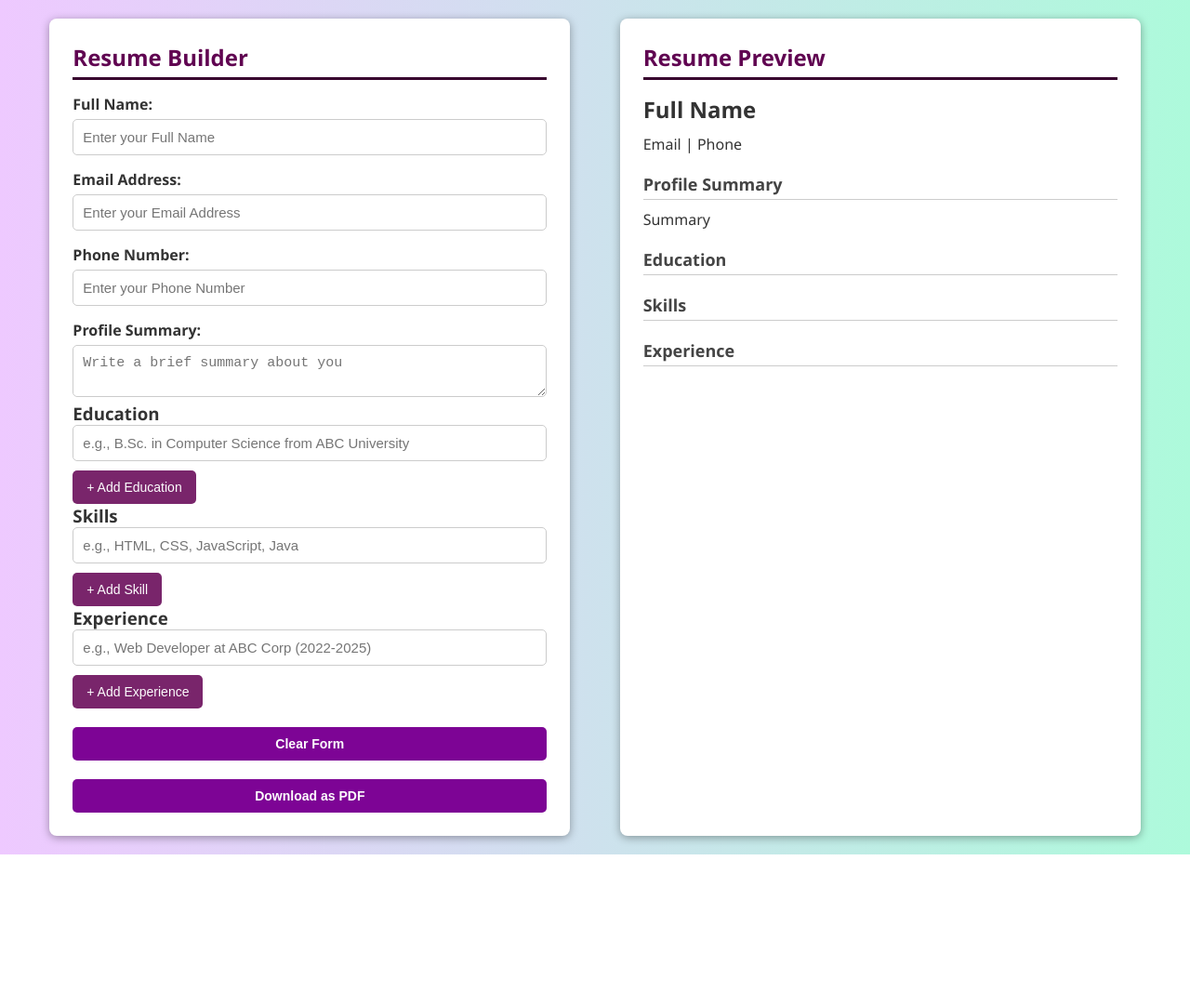
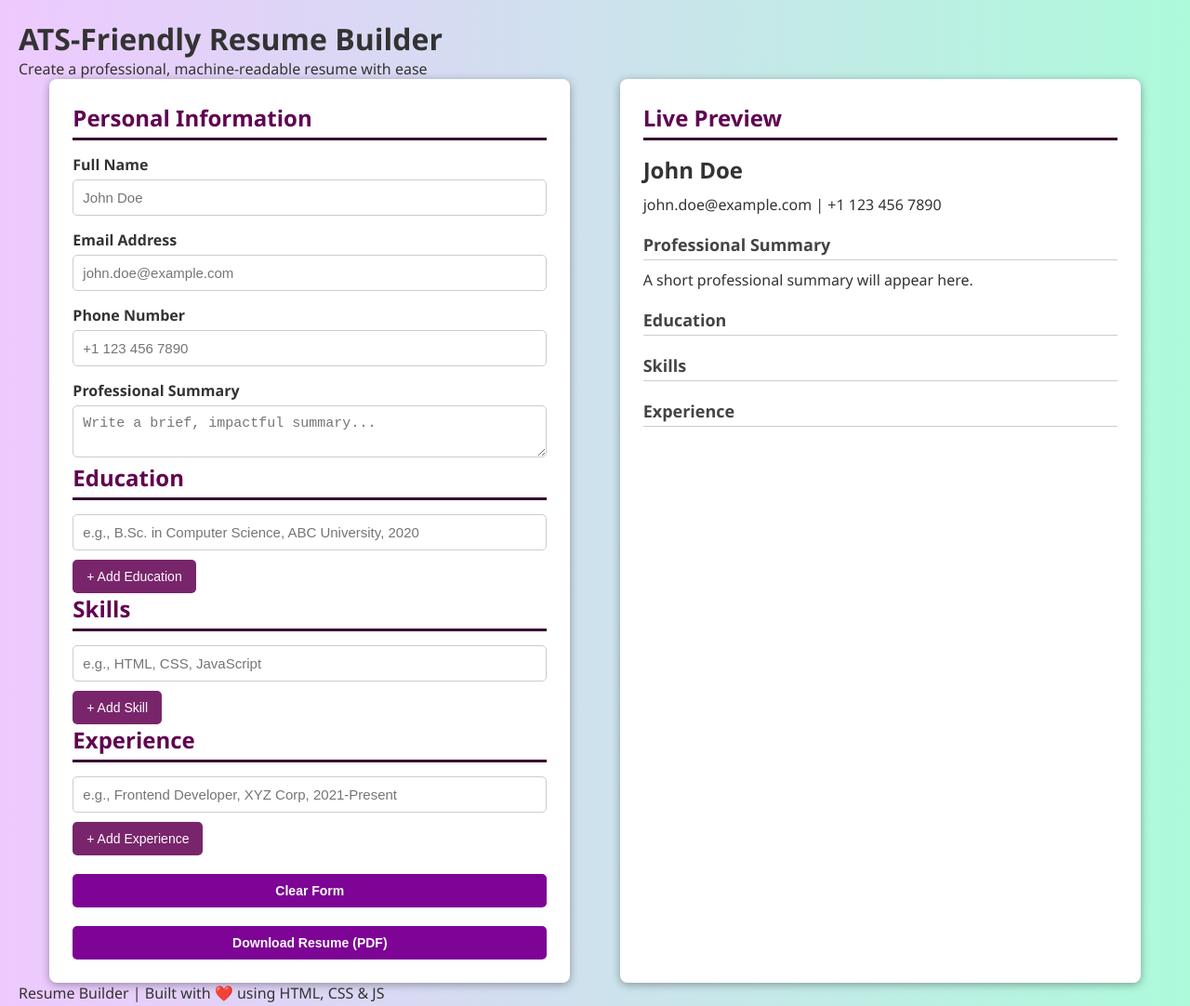
Before and after one commit to deepthi25p/resume-builder, a plain HTML site: page index.html in a window 1280 px wide. Shown: the top 1082 px of the page at 93% size. Before the commit the page ends 919 px from the top, so only its background shows below. Drawn offline with nearby package versions, Linux system fonts and the light colour scheme.

Commit message:
Revamp HTML structure for ATS-Friendly Resume Builder
Updated the layout and structure of the resume builder form, enhancing the user interface with clearer section headings and improved input fields.

```diff
--- a/index.html
+++ b/index.html
@@ -3,75 +3,93 @@
 <head>
   <meta charset="UTF-8">
   <meta name="viewport" content="width=device-width, initial-scale=1.0">
-    <title>Resume Builder</title>
+  <title>ATS-Friendly Resume Builder</title>
   <link rel="stylesheet" href="style.css">
   <script src="https://cdnjs.cloudflare.com/ajax/libs/jspdf/2.5.1/jspdf.umd.min.js"></script>
-
 </head>
 <body>
+  <header>
+    <h1>ATS-Friendly Resume Builder</h1>
+    <p>Create a professional, machine-readable resume with ease</p>
+  </header>
+
   <main class="container">
 
     <section class="form-sec">
-            <h2>Resume Builder</h2>
       <form id="resume-form">
+        <h2>Personal Information</h2>
+        <label for="name">Full Name</label>
+        <input type="text" id="name" placeholder="John Doe">
 
-                <label for="name">Full Name:</label>
-                <input type="text" id="name" placeholder="Enter your Full Name">
+        <label for="email">Email Address</label>
+        <input type="email" id="email" placeholder="john.doe@example.com">
 
-                <label for="email">Email Address:</label>
-                <input type="email" id="email" placeholder="Enter your Email Address">
+        <label for="phone">Phone Number</label>
+        <input type="tel" id="phone" placeholder="+1 123 456 7890">
 
-                <label for="phone">Phone Number:</label>
-                <input type="tel" id="phone" placeholder="Enter your Phone Number">
+        <label for="summary">Professional Summary</label>
+        <textarea id="summary" placeholder="Write a brief, impactful summary..."></textarea>
 
-                <label for="summary">Profile Summary:</label>
-                <textarea id="summary" placeholder="Write a brief summary about you"></textarea>
+        <h2>Education</h2>
+        <div id="education">
+          <input type="text" placeholder="e.g., B.Sc. in Computer Science, ABC University, 2020">
+        </div>
+        <button type="button" class="add-btn" onclick="addEducation()">+ Add Education</button>
 
-                <h3>Education</h3>
-                <div id="education">
-                    <input type="text" placeholder="e.g., B.Sc. in Computer Science from ABC University">
+        <h2>Skills</h2>
+        <div id="skill">
+          <input type="text" placeholder="e.g., HTML, CSS, JavaScript">
         </div>
-                <button type="button" onclick="addEducation()">+ Add Education</button>
+        <button type="button" class="add-btn" onclick="addSkill()">+ Add Skill</button>
 
-                <h3>Skills</h3>
-                <div id="skill">
-                    <input type="text" placeholder="e.g., HTML, CSS, JavaScript, Java">
+        <h2>Experience</h2>
+        <div id="experience">
+          <input type="text" placeholder="e.g., Frontend Developer, XYZ Corp, 2021-Present">
         </div>
-                <button type="button" onclick="addSkill()">+ Add Skill</button>
+        <button type="button" class="add-btn" onclick="addExperience()">+ Add Experience</button>
 
-                <h3>Experience</h3>
-                <div id="experience">
-                    <input type="text" placeholder="e.g., Web Developer at ABC Corp (2022-2025)">
+        <div class="btn-group">
+          <button type="button" id="clear-btn">Clear Form</button>
+          <button type="button" id="download-pdf-btn">Download Resume (PDF)</button>
         </div>
-                <button type="button" onclick="addExperience()">+ Add Experience</button>
-
-                <button type="button" id="clear-btn">Clear Form</button>
-                <button type="button" id="download-pdf-btn">Download as PDF</button>
-
       </form>
     </section>
 
     <section class="prev-sec">
-            <h2>Resume Preview</h2>
-            <div id="resume-prev">
-                <h1 id="prev-name">Full Name</h1>
-                <p id="prev-contact">Email | Phone</p>
+      <h2>Live Preview</h2>
+      <div id="resume-prev" class="resume-preview">
+        <header>
+          <h1 id="prev-name">John Doe</h1>
+          <p id="prev-contact">john.doe@example.com | +1 123 456 7890</p>
+        </header>
 
-                <h3>Profile Summary</h3>
-                <p id="prev-summary">Summary</p>
+        <section>
+          <h3>Professional Summary</h3>
+          <p id="prev-summary">A short professional summary will appear here.</p>
+        </section>
 
+        <section>
           <h3>Education</h3>
           <ul id="prev-education"></ul>
+        </section>
 
+        <section>
           <h3>Skills</h3>
           <ul id="prev-skills"></ul>
+        </section>
 
+        <section>
           <h3>Experience</h3>
           <ul id="prev-experience"></ul>
+        </section>
       </div>
     </section>
   </main>
 
+  <footer>
+    <p>Resume Builder | Built with ❤️ using HTML, CSS & JS</p>
+  </footer>
+
   <script src="script.js"></script>
 </body>
 </html>
```
Lines whose indentation alone changed are shown as unchanged.
